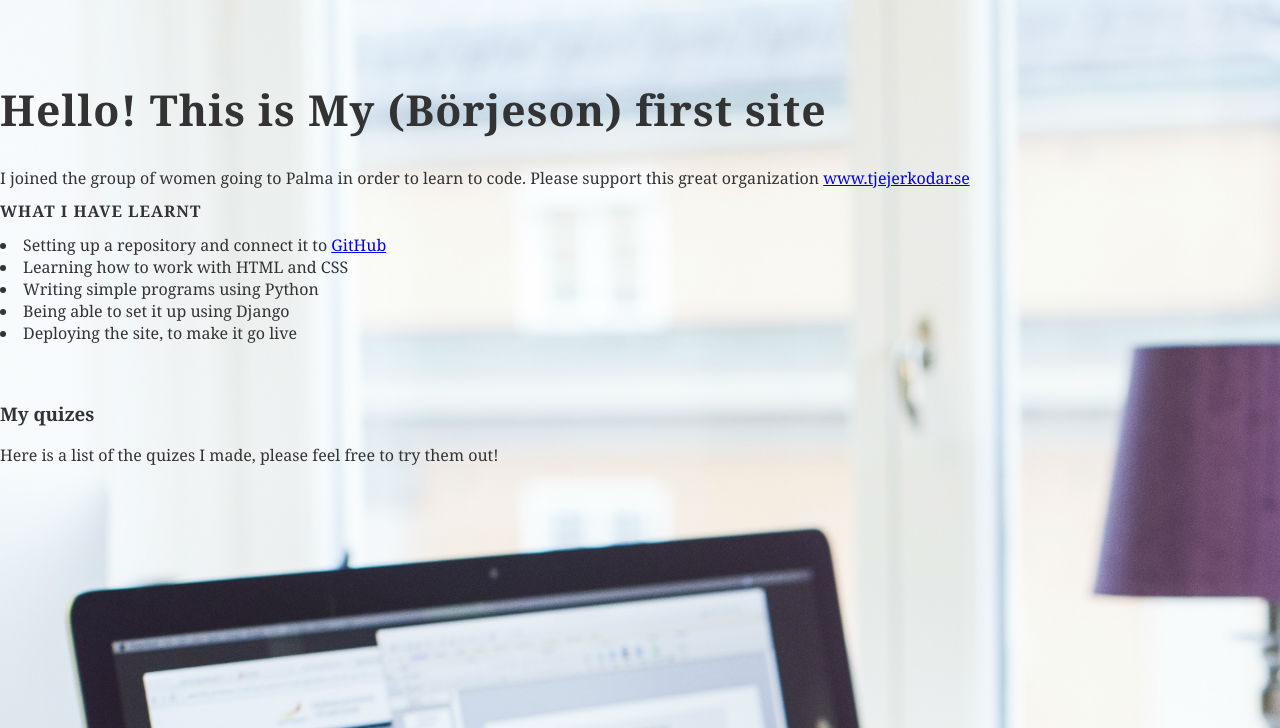
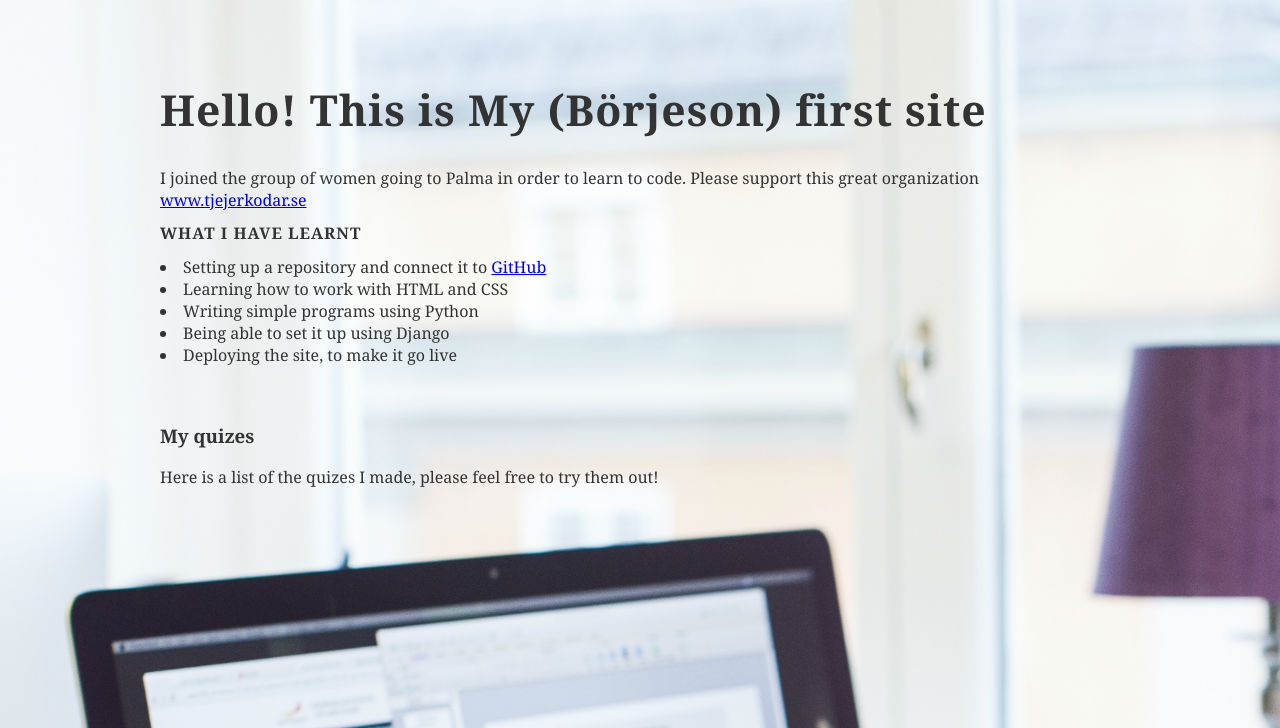
Before and after one commit to MyBorjeson/quizsite, a Django app: page / in a window 1280 px wide. Shown: the top 728 px of the page. Run offline with Django 3.2, Linux system fonts and the light colour scheme; data that the repository does not hold is empty.

Commit message:
Small changes to css

```diff
--- a/static/my.css
+++ b/static/my.css
@@ -8,9 +8,9 @@ body {
     height: 610px;
     margin-right: auto; */
     font-family: Georgia,"Times New Roman",Times,serif;
-/*    max-width: 960px;*/
+    max-width: 960px;
     background-color: #e9e9e9;
-   /* margin: 0 auto;*/
+    margin: 0 auto;
     margin-top: 80px;
     color: #333333;
 }
```
